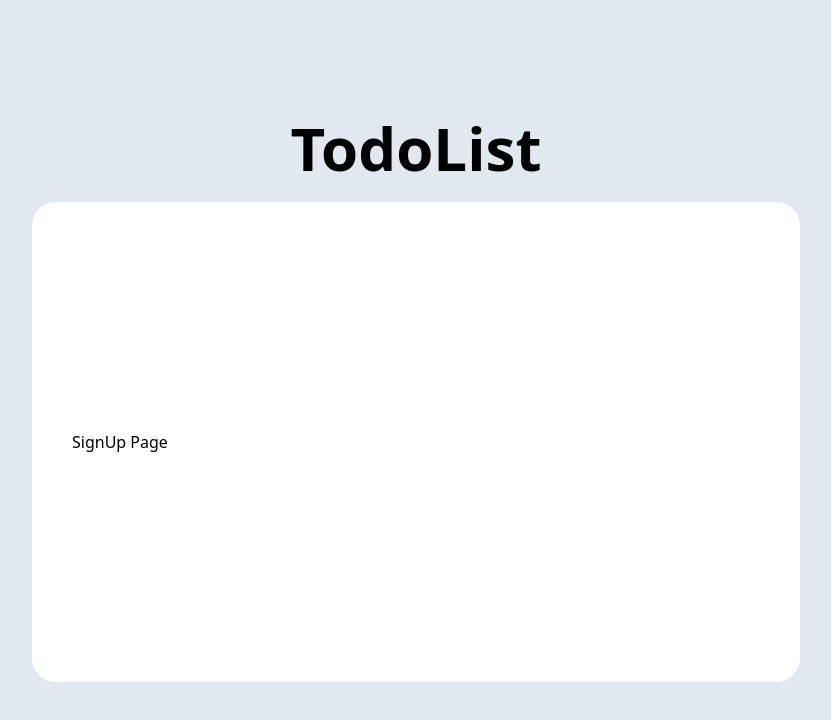
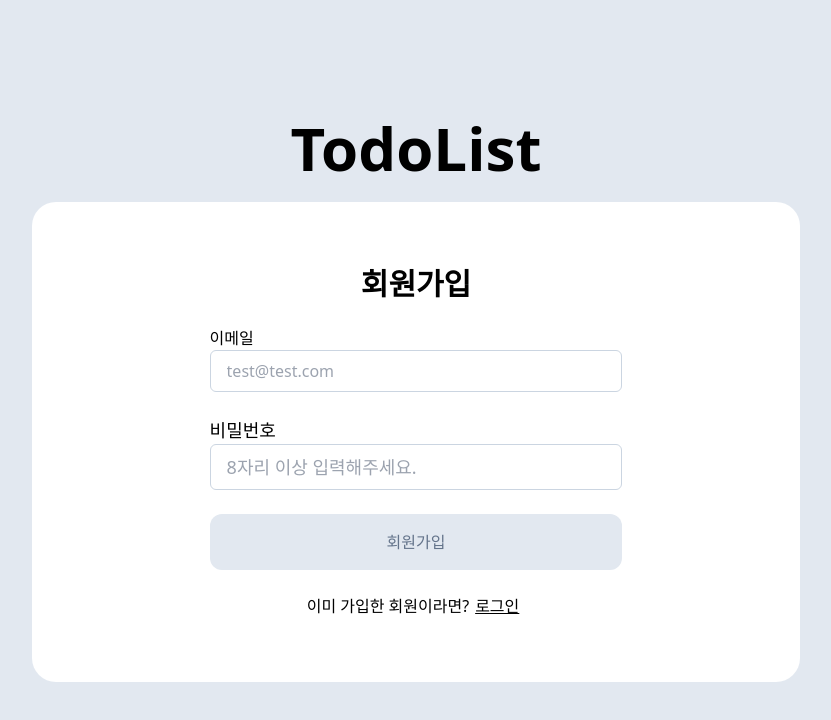
Before and after one commit to JiminKim-dev/wanted-pre-onboarding-frontend, a React (Create React App) app: page /signup in a window 1280 px wide. Shown: the top 720 px of the page, without its empty margins (224-1055 px from the left). Built offline with nearby package versions, Linux system fonts and the light colour scheme.

Commit message:
✨ Feat: 로그인 및 회원가입의 유효성 검사 구현 [#3] - 이메일과 비밀번호에 대한 유효성 검사를 진행한다. - 유효성 검사를 통과하면 로그인 또는 회원가입 버튼이 활성화 된다.

```diff
--- /dev/null
+++ b/src/hooks/useFormValidation.tsx
@@ -0,0 +1,50 @@
+import { useRef, useState } from 'react';
+
+const useFormValidation = () => {
+  const [isDisabledFormButton, setIsDisabledFormButton] =
+    useState<boolean>(true);
+  const emailInputRef = useRef<HTMLInputElement>(null);
+  const passwordInputRef = useRef<HTMLInputElement>(null);
+
+  const [emailInputValue, setEmailInputValue] = useState<string>('');
+  const [passwordInputValue, setPasswordInputValue] = useState<string>('');
+
+  const checkValidForm = () => {
+    const emailRegex = /@/;
+    const isValidEmail = (value: string) => emailRegex.test(value);
+    const isValidPassword = (value: string) => value.length >= 8;
+
+    const email = emailInputRef.current?.value;
+    const password = passwordInputRef.current?.value;
+
+    if (!email || !password) return false;
+
+    const isValidForm = () => isValidEmail(email) && isValidPassword(password);
+    return isValidForm();
+  };
+
+  const onChangeEmailInputValue = (
+    event: React.ChangeEvent<HTMLInputElement>
+  ) => {
+    setEmailInputValue(event.target.value);
+    setIsDisabledFormButton(!checkValidForm());
+  };
+  const onChangePasswordInputValue = (
+    event: React.ChangeEvent<HTMLInputElement>
+  ) => {
+    setPasswordInputValue(event.target.value);
+    setIsDisabledFormButton(!checkValidForm());
+  };
+
+  return {
+    isDisabledFormButton,
+    emailInputRef,
+    passwordInputRef,
+    emailInputValue,
+    passwordInputValue,
+    onChangeEmailInputValue,
+    onChangePasswordInputValue,
+  };
+};
+
+export default useFormValidation;
--- a/src/pages/SignInPage/index.tsx
+++ b/src/pages/SignInPage/index.tsx
@@ -1,3 +1,67 @@
-const SignInPage = () => <div>SignIn Page</div>;
+import ROUTER_PATH from '@constants/routerPath';
+import { Link } from 'react-router-dom';
+import useFormValidation from '@hooks/useFormValidation';
+
+const SignInPage = () => {
+  const {
+    isDisabledFormButton,
+    emailInputRef,
+    passwordInputRef,
+    emailInputValue,
+    passwordInputValue,
+    onChangeEmailInputValue,
+    onChangePasswordInputValue,
+  } = useFormValidation();
+
+  return (
+    <div className="flex flex-col items-center justify-center w-[100%] gap-6">
+      <h1 className="text-3xl font-bold ">로그인</h1>
+      <form action="" className="flex flex-col w-[60%] gap-6">
+        <label htmlFor="" className="text-lg">
+          이메일
+          <input
+            type="text"
+            data-testid="email-input"
+            placeholder="test@test.com"
+            ref={emailInputRef}
+            value={emailInputValue}
+            onChange={onChangeEmailInputValue}
+            className="px-4 py-2 w-[100%] min-w-[320px] border-solid border-[1px] rounded-md border-slate-300"
+          />
+        </label>
+        <label htmlFor="" className="text-lg">
+          비밀번호
+          <input
+            type="password"
+            data-testid="password-input"
+            placeholder="8자리 이상 입력해주세요."
+            ref={passwordInputRef}
+            value={passwordInputValue}
+            onChange={onChangePasswordInputValue}
+            className="px-4 py-2 w-[100%] min-w-[320px] border-solid border-[1px] rounded-md border-slate-300"
+          />
+        </label>
+        <button
+          type="submit"
+          value="Submit"
+          data-testid="signin-button"
+          disabled={isDisabledFormButton}
+          className="px-8 py-4 text-white bg-blue-600 w-[100%] min-w-[320px] rounded-xl hover:bg-blue-700 disabled:bg-slate-200 disabled:text-slate-500"
+        >
+          로그인
+        </button>
+      </form>
+      <div className="flex">
+        <p>아직 가입을 안했다면?</p>
+        <Link
+          to={ROUTER_PATH.SIGNUP}
+          className="mx-1.5 underline hover:text-blue-700"
+        >
+          회원가입
+        </Link>
+      </div>
+    </div>
+  );
+};
 
 export default SignInPage;
--- a/src/pages/SignUpPage/index.tsx
+++ b/src/pages/SignUpPage/index.tsx
@@ -1,3 +1,66 @@
-const SignUpPage = () => <div>SignUp Page</div>;
+import { Link } from 'react-router-dom';
+import ROUTER_PATH from '@constants/routerPath';
+import useFormValidation from '@hooks/useFormValidation';
 
+const SignUpPage = () => {
+  const {
+    isDisabledFormButton,
+    emailInputRef,
+    passwordInputRef,
+    emailInputValue,
+    passwordInputValue,
+    onChangeEmailInputValue,
+    onChangePasswordInputValue,
+  } = useFormValidation();
+
+  return (
+    <div className="flex flex-col items-center justify-center w-[100%] gap-6">
+      <h1 className="text-3xl font-bold ">회원가입</h1>
+      <form action="" className="flex flex-col w-[60%] gap-6">
+        <label>
+          이메일
+          <input
+            type="text"
+            data-testid="email-input"
+            placeholder="test@test.com"
+            ref={emailInputRef}
+            value={emailInputValue}
+            onChange={onChangeEmailInputValue}
+            className="px-4 py-2 w-[100%] min-w-[320px] border-solid border-[1px] rounded-md border-slate-300"
+          />
+        </label>
+        <label className="text-lg">
+          비밀번호
+          <input
+            type="password"
+            data-testid="password-input"
+            placeholder="8자리 이상 입력해주세요."
+            ref={passwordInputRef}
+            value={passwordInputValue}
+            onChange={onChangePasswordInputValue}
+            className="px-4 py-2 w-[100%] min-w-[320px] border-solid border-[1px] rounded-md border-slate-300"
+          />
+        </label>
+        <button
+          type="submit"
+          value="Submit"
+          data-testid="signup-button"
+          disabled={isDisabledFormButton}
+          className="px-8 py-4 text-white bg-blue-600 w-[100%] min-w-[320px] rounded-xl hover:bg-blue-700 disabled:bg-slate-200 disabled:text-slate-500"
+        >
+          회원가입
+        </button>
+      </form>
+      <div className="flex">
+        <p>이미 가입한 회원이라면?</p>
+        <Link
+          to={ROUTER_PATH.SIGNIN}
+          className="mx-1.5 underline hover:text-blue-700"
+        >
+          로그인
+        </Link>
+      </div>
+    </div>
+  );
+};
 export default SignUpPage;
```
